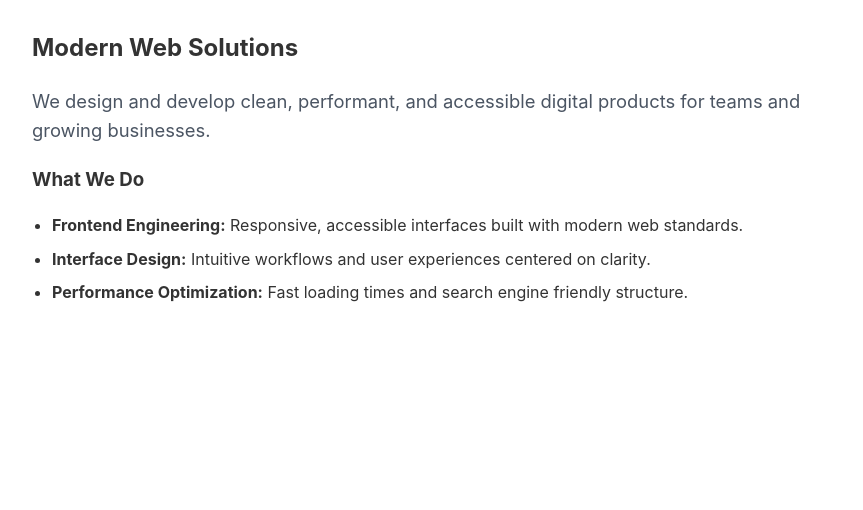
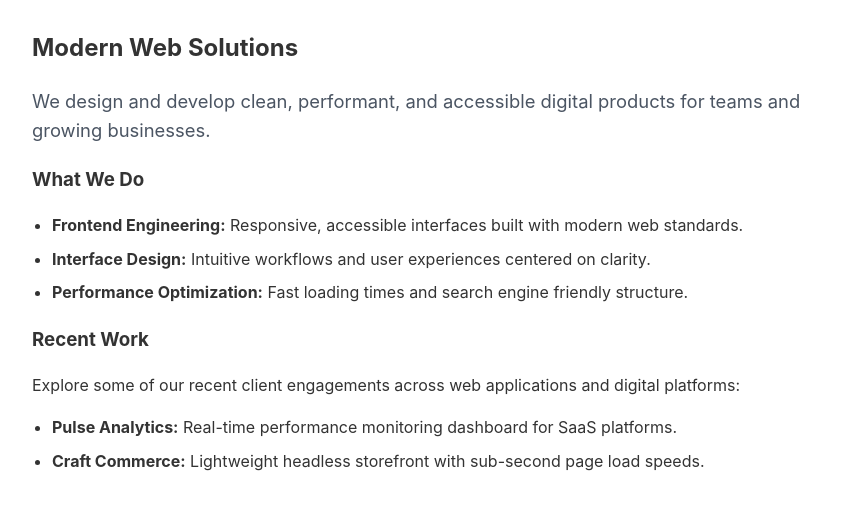
Before and after one commit to Anushika06/web-git-workflow, a plain HTML site: page index.html in a window 1280 px wide. Shown: the part 172-682 px from the top of the page, without its empty margins (208-1071 px from the left). Drawn offline with Linux system fonts and the light colour scheme.

Commit message:
Update index page with recent work section

```diff
--- a/index.html
+++ b/index.html
@@ -58,6 +58,13 @@
             <li><strong>Interface Design:</strong> Intuitive workflows and user experiences centered on clarity.</li>
             <li><strong>Performance Optimization:</strong> Fast loading times and search engine friendly structure.</li>
         </ul>
+
+        <h3>Recent Work</h3>
+        <p>Explore some of our recent client engagements across web applications and digital platforms:</p>
+        <ul class="services-list">
+            <li><strong>Pulse Analytics:</strong> Real-time performance monitoring dashboard for SaaS platforms.</li>
+            <li><strong>Craft Commerce:</strong> Lightweight headless storefront with sub-second page load speeds.</li>
+        </ul>
     </main>
 </body>
 </html>
```
